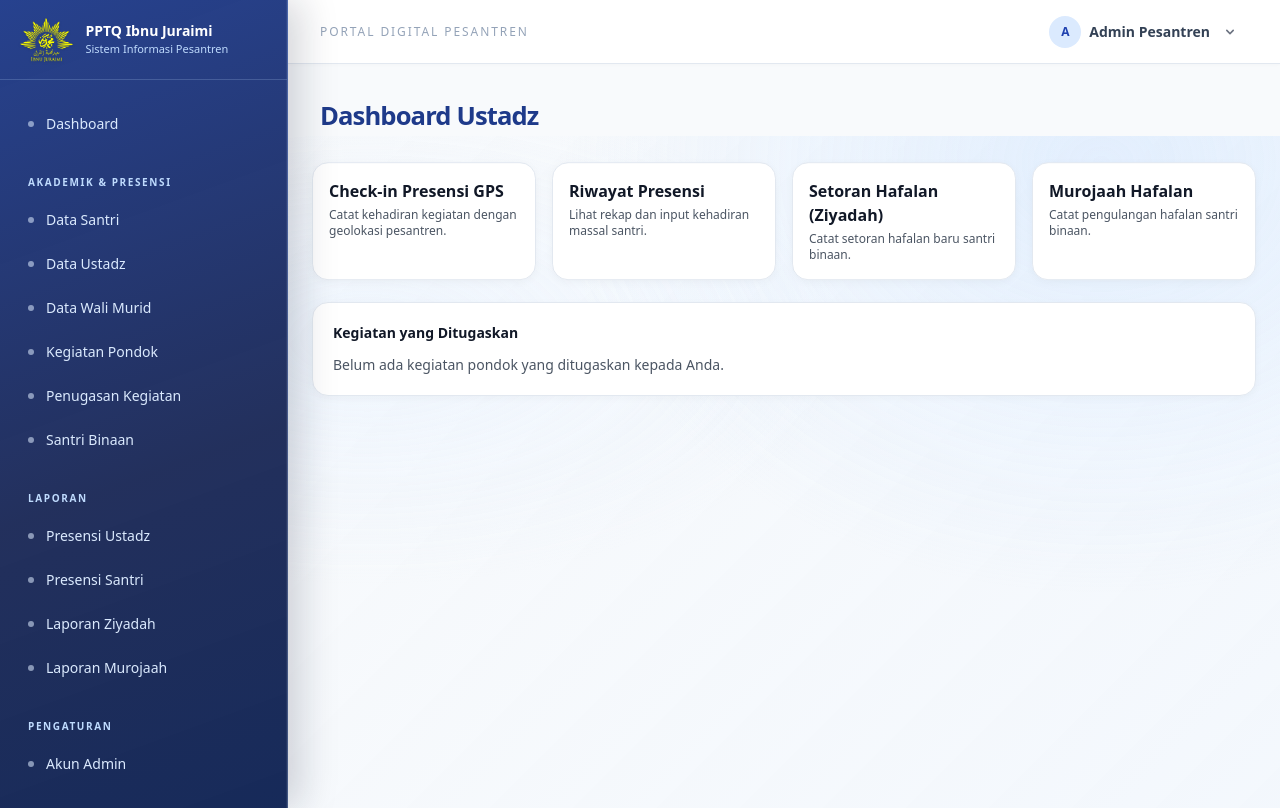
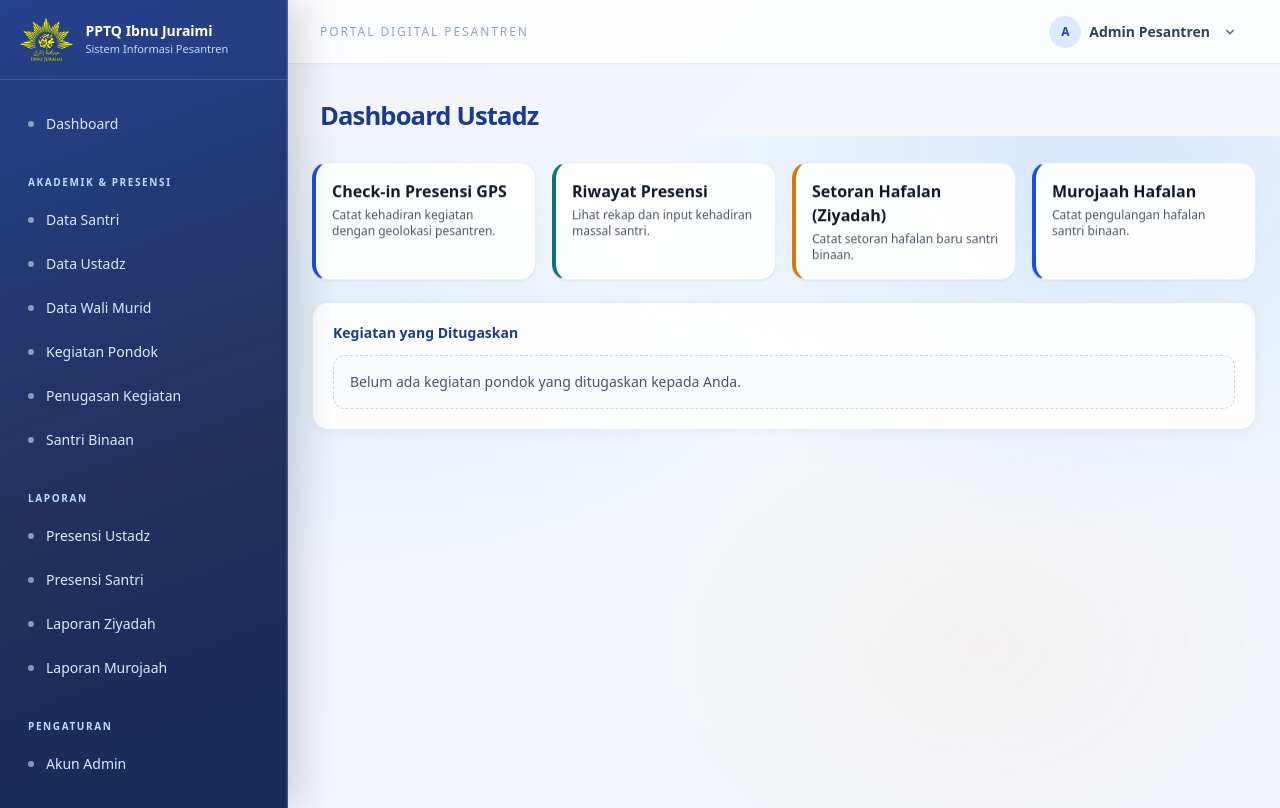
Before and after one commit to fadd00/capstone-2, a Laravel app: page /ustadz/dashboard in a window 1280 px wide. Run offline with Laravel 12, Linux system fonts and the light colour scheme; a user stored in the database is signed in; data comes from the database, SQL or seed files in the repository; style sheets or scripts are compiled from the project's sources; some web fonts are replaced.

Commit message:
eningkatan global diterapkan ke halaman yang memakai layout utama: kartu dan panel form, fokus input, read-only GPS/waktu, badge status, tombol aksi, tabel, dan empty state.

```diff
--- a/resources/css/app.css
+++ b/resources/css/app.css
@@ -157,6 +157,10 @@
     box-shadow: 0 1px 3px rgb(15 23 42 / 0.025);
 }
 
+#app-shell {
+    background: linear-gradient(135deg, #f1f5f9 0%, rgb(239 246 255 / 0.4) 52%, rgb(238 242 255 / 0.5) 100%);
+}
+
 .app-page-header h1 {
     color: #1e3a8a;
     font-size: clamp(1.35rem, 2vw, 1.75rem);
@@ -181,9 +185,24 @@
     content: "";
     pointer-events: none;
     background:
-        radial-gradient(ellipse at 82% 4%, rgb(191 219 254 / 0.36), transparent 34rem),
-        radial-gradient(ellipse at 8% 30%, rgb(219 234 254 / 0.32), transparent 30rem),
-        linear-gradient(135deg, rgb(248 250 252 / 0.4), rgb(239 246 255 / 0.48));
+        radial-gradient(ellipse at 82% 4%, rgb(96 165 250 / 0.2), transparent 30rem),
+        radial-gradient(ellipse at 8% 30%, rgb(147 197 253 / 0.16), transparent 28rem),
+        radial-gradient(ellipse at 70% 76%, rgb(217 119 6 / 0.055), transparent 24rem);
+    transform: translate3d(0, var(--ambient-parallax-y, 0px), 0);
+    will-change: transform;
+}
+
+.app-main::after {
+    position: absolute;
+    z-index: -1;
+    inset: 0;
+    content: "";
+    pointer-events: none;
+    opacity: 0.03;
+    background-image:
+        linear-gradient(30deg, #1d4ed8 1px, transparent 1px),
+        linear-gradient(150deg, #1d4ed8 1px, transparent 1px);
+    background-size: 56px 56px;
     transform: translate3d(0, var(--ambient-parallax-y, 0px), 0);
     will-change: transform;
 }
@@ -209,10 +228,73 @@
 }
 
 /* Consistent surfaces, controls, tables, and data-heavy pages */
-.app-main [class~="bg-white"][class~="border-gray-200"] {
+.app-main [class~="bg-white"][class*="border"]:not(.dashboard-card):not(.dashboard-record):not(.dashboard-panel) {
+    background-color: rgb(255 255 255 / 0.95);
+    -webkit-backdrop-filter: blur(4px);
+    backdrop-filter: blur(4px);
     border-color: #e2e8f0;
+    border-inline-start: 4px solid var(--surface-accent, #1d4ed8);
     border-radius: 1rem;
     box-shadow: 0 2px 8px rgb(15 23 42 / 0.035);
+}
+
+#main-content .max-w-7xl > [class~="bg-white"][class*="border"]:nth-child(3n + 2),
+#main-content .max-w-4xl > [class~="bg-white"][class*="border"]:nth-child(3n + 2),
+#main-content .max-w-3xl > [class~="bg-white"][class*="border"]:nth-child(3n + 2) {
+    --surface-accent: #0f766e;
+}
+
+#main-content .max-w-7xl > [class~="bg-white"][class*="border"]:nth-child(3n),
+#main-content .max-w-4xl > [class~="bg-white"][class*="border"]:nth-child(3n),
+#main-content .max-w-3xl > [class~="bg-white"][class*="border"]:nth-child(3n) {
+    --surface-accent: #d97706;
+}
+
+.dashboard-card {
+    background-color: rgb(255 255 255 / 0.95);
+    -webkit-backdrop-filter: blur(4px);
+    backdrop-filter: blur(4px);
+    border: 1px solid rgb(226 232 240 / 0.8);
+    border-inline-start: 4px solid var(--dashboard-accent, #1d4ed8);
+    border-radius: 1rem;
+    box-shadow: 0 1px 2px rgb(15 23 42 / 0.05);
+    transition: all 200ms ease;
+}
+
+.dashboard-card:hover {
+    box-shadow: 0 4px 12px rgb(15 23 42 / 0.1);
+    border-inline-start-color: var(--dashboard-accent, #1d4ed8);
+}
+
+.dashboard-accent-blue {
+    --dashboard-accent: #1d4ed8;
+}
+
+.dashboard-accent-teal {
+    --dashboard-accent: #0f766e;
+}
+
+.dashboard-accent-gold {
+    --dashboard-accent: #d97706;
+}
+
+.dashboard-panel {
+    background-color: rgb(255 255 255 / 0.92);
+    border: 1px solid rgb(226 232 240 / 0.85);
+    border-radius: 1rem;
+    box-shadow: 0 2px 8px rgb(15 23 42 / 0.045);
+}
+
+.dashboard-record {
+    background-color: rgb(239 246 255 / 0.7);
+    border: 1px solid #dbeafe;
+    border-radius: 0.75rem;
+}
+
+.dashboard-empty {
+    background-color: rgb(248 250 252 / 0.7);
+    border: 1px dashed #cbd5e1;
+    border-radius: 0.75rem;
 }
 
 .app-main input:not([type="checkbox"]):not([type="radio"]):not([type="hidden"]),
@@ -259,21 +376,80 @@
     background: #fff;
 }
 
+.app-main .responsive-table-wrapper {
+    background-color: rgb(255 255 255 / 0.92);
+    -webkit-backdrop-filter: blur(4px);
+    backdrop-filter: blur(4px);
+    box-shadow: 0 2px 8px rgb(15 23 42 / 0.045);
+}
+
+.app-main table:not(.responsive-table) {
+    border-collapse: separate;
+    border-spacing: 0;
+}
+
+.app-main .responsive-table thead,
+.app-main table:not(.responsive-table) thead {
+    background-color: rgb(248 250 252 / 0.9);
+}
+
+.app-main .responsive-table thead th,
+.app-main table:not(.responsive-table) thead th {
+    color: #334155;
+    border-block-end: 1px solid #e2e8f0;
+}
+
 .responsive-table thead th {
     color: #475569;
     letter-spacing: 0.06em;
 }
 
-.responsive-table tbody tr {
-    transition: background-color 160ms ease;
+.app-main table tbody tr {
+    transition: background-color 200ms ease;
 }
 
-.responsive-table tbody tr:hover {
-    background: #f8fbff;
+.app-main table tbody tr:hover {
+    background-color: rgb(239 246 255 / 0.4);
 }
 
 .responsive-table tbody td {
     border-color: #f1f5f9;
+}
+
+.app-main table tbody td[colspan] {
+    background-color: rgb(248 250 252 / 0.6);
+    border: 1px dashed #cbd5e1;
+    border-radius: 0.5rem;
+    color: #475569;
+}
+
+#main-content .bg-green-100,
+#main-content .bg-emerald-100,
+#main-content .bg-teal-100 {
+    background-color: #ccfbf1;
+    color: #115e59;
+}
+
+#main-content .bg-yellow-100,
+#main-content .bg-amber-100 {
+    background-color: #fef3c7;
+    color: #92400e;
+}
+
+#main-content .bg-red-100,
+#main-content .bg-rose-100 {
+    background-color: #ffe4e6;
+    color: #9f1239;
+}
+
+#main-content .bg-blue-100 {
+    background-color: #dbeafe;
+    color: #1e40af;
+}
+
+#main-content section > h2,
+#main-content section > h3 {
+    color: #1e3a8a;
 }
 
 /* Guest sign-in */
--- a/resources/js/app.js
+++ b/resources/js/app.js
@@ -579,7 +579,7 @@ function initDashboardParallax() {
     if (!main) return;
 
     const depthTargets = document.querySelectorAll(
-        '.app-page-header, #main-content [class*="grid"] > a, #main-content [class*="grid"] > article, #main-content [class*="grid"] > div[class*="border"], #main-content article'
+        '.app-page-header, #main-content [class*="grid"] > a, #main-content [class*="grid"] > article, #main-content [class*="grid"] > div[class*="border"], #main-content article, #main-content .max-w-7xl > [class~="bg-white"], #main-content .max-w-4xl > [class~="bg-white"], #main-content .max-w-3xl > [class~="bg-white"], #main-content .responsive-table-wrapper, #main-content section[aria-labelledby]'
     );
     let frame = 0;
 
--- a/resources/views/dashboard.blade.php
+++ b/resources/views/dashboard.blade.php
@@ -7,7 +7,7 @@
 
     <div class="py-12">
         <div class="max-w-7xl mx-auto sm:px-6 lg:px-8">
-            <div class="bg-white overflow-hidden shadow-sm border border-gray-200 sm:rounded-lg">
+            <div class="dashboard-card dashboard-accent-gold bg-white overflow-hidden shadow-sm border border-gray-200 sm:rounded-lg">
                 <div class="p-6 text-gray-900">
                     {{ __("You're logged in!") }}
                 </div>
--- a/resources/views/layouts/app.blade.php
+++ b/resources/views/layouts/app.blade.php
@@ -20,7 +20,7 @@
             @include('layouts.navigation')
 
             <div id="app-shell" class="flex-1 min-w-0 flex flex-col">
-                <div class="app-topbar h-16 bg-white/90 border-b border-slate-200 px-4 sm:px-6 lg:px-8 flex items-center justify-between sticky top-0 z-20 backdrop-blur">
+                <div class="app-topbar h-16 bg-white/80 border-b border-slate-200/80 px-4 sm:px-6 lg:px-8 flex items-center justify-between sticky top-0 z-20 backdrop-blur-md">
                     <div class="flex items-center gap-3 min-w-0">
                         <button id="sidebar-open-btn"
                                 type="button"
--- a/resources/views/ustadz/dashboard.blade.php
+++ b/resources/views/ustadz/dashboard.blade.php
@@ -10,31 +10,31 @@
             <section aria-labelledby="quick-actions-heading">
                 <h2 id="quick-actions-heading" class="sr-only">Aksi Cepat</h2>
                 <div class="grid grid-cols-1 sm:grid-cols-2 lg:grid-cols-4 gap-4">
-                    <a href="{{ route('ustadz.presensi-kegiatan.create') }}" class="p-4 bg-white border border-gray-200 rounded-lg hover:border-gray-400 transition">
+                    <a href="{{ route('ustadz.presensi-kegiatan.create') }}" class="dashboard-card dashboard-accent-blue p-4 bg-white border border-gray-200 rounded-lg hover:border-gray-400 transition">
                         <h3 class="font-semibold text-gray-900">Check-in Presensi GPS</h3>
                         <p class="text-xs text-gray-600 mt-1">Catat kehadiran kegiatan dengan geolokasi pesantren.</p>
                     </a>
-                    <a href="{{ route('ustadz.presensi-kegiatan.index') }}" class="p-4 bg-white border border-gray-200 rounded-lg hover:border-gray-400 transition">
+                    <a href="{{ route('ustadz.presensi-kegiatan.index') }}" class="dashboard-card dashboard-accent-teal p-4 bg-white border border-gray-200 rounded-lg hover:border-gray-400 transition">
                         <h3 class="font-semibold text-gray-900">Riwayat Presensi</h3>
                         <p class="text-xs text-gray-600 mt-1">Lihat rekap dan input kehadiran massal santri.</p>
                     </a>
-                    <a href="{{ route('ustadz.setoran-hafalan.index') }}" class="p-4 bg-white border border-gray-200 rounded-lg hover:border-gray-400 transition">
+                    <a href="{{ route('ustadz.setoran-hafalan.index') }}" class="dashboard-card dashboard-accent-gold p-4 bg-white border border-gray-200 rounded-lg hover:border-gray-400 transition">
                         <h3 class="font-semibold text-gray-900">Setoran Hafalan (Ziyadah)</h3>
                         <p class="text-xs text-gray-600 mt-1">Catat setoran hafalan baru santri binaan.</p>
                     </a>
-                    <a href="{{ route('ustadz.murojaah.index') }}" class="p-4 bg-white border border-gray-200 rounded-lg hover:border-gray-400 transition">
+                    <a href="{{ route('ustadz.murojaah.index') }}" class="dashboard-card dashboard-accent-blue p-4 bg-white border border-gray-200 rounded-lg hover:border-gray-400 transition">
                         <h3 class="font-semibold text-gray-900">Murojaah Hafalan</h3>
                         <p class="text-xs text-gray-600 mt-1">Catat pengulangan hafalan santri binaan.</p>
                     </a>
                 </div>
             </section>
 
-            <section class="bg-white border border-gray-200 rounded-lg p-5">
+            <section class="dashboard-panel bg-white border border-gray-200 rounded-lg p-5">
                 <h2 class="text-sm font-semibold text-gray-900 mb-3">Kegiatan yang Ditugaskan</h2>
                 @if($kegiatanList->isNotEmpty())
                     <div class="grid grid-cols-1 md:grid-cols-3 gap-4">
                         @foreach($kegiatanList as $kegiatan)
-                            <div class="p-4 bg-gray-50 border border-gray-200 rounded-lg">
+                            <div class="dashboard-record p-4 bg-gray-50 border border-gray-200 rounded-lg">
                                 <h3 class="font-semibold text-gray-900 text-sm">{{ $kegiatan->nama_kegiatan }}</h3>
                                 <p class="text-xs text-gray-600 mt-1">Tingkatan: {{ strtoupper($kegiatan->tingkatan) }} | Kelas: {{ $kegiatan->kelas ?? 'Semua' }}</p>
                                 <p class="text-xs text-gray-600 mt-2 line-clamp-2">{{ $kegiatan->deskripsi ?? 'Tidak ada deskripsi.' }}</p>
@@ -42,7 +42,7 @@
                         @endforeach
                     </div>
                 @else
-                    <p class="text-sm text-gray-600">Belum ada kegiatan pondok yang ditugaskan kepada Anda.</p>
+                    <p class="dashboard-empty p-4 text-sm text-gray-600">Belum ada kegiatan pondok yang ditugaskan kepada Anda.</p>
                 @endif
             </section>
         </div>
```
Also changed, not shown: other parts of resources/css/app.css (+38 -3 lines), dokum-frontend.md (+3 -3 lines), resources/views/admin/dashboard.blade.php (+11 -11 lines), resources/views/wali/dashboard.blade.php (+7 -7 lines).
